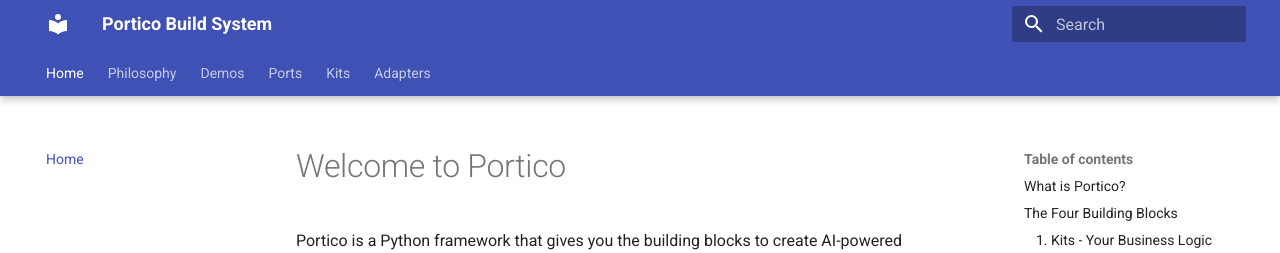
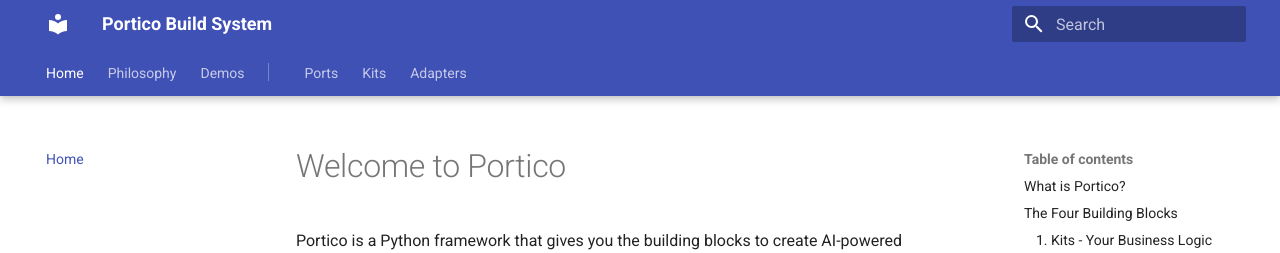
Before and after one commit to PorticoFoundry/portico-docs, an MkDocs documentation site: the page built from docs/index.md, in a window 1280 px wide. Shown: the top 253 px of the page. Built offline with MkDocs 1.6.1 and Material for MkDocs 9.7.7, drawn with Linux system fonts in a browser that asks for light colours.

Commit message:
Add visual separator between general and infrastructure nav tabs
Adds a subtle vertical separator in the top navigation between general-purpose pages (Home, Philosophy, Demos) and infrastructure documentation pages (Ports, Kits, Adapters) to improve visual grouping and scanability.

The separator uses currentColor to automatically match the theme and includes proper vertical centering.

🤖 Generated with [Claude Code](https://claude.com/claude-code)

Co-Authored-By: Claude <noreply@anthropic.com>

```diff
--- a/docs/stylesheets/extra.css
+++ b/docs/stylesheets/extra.css
@@ -41,23 +41,23 @@
     max-width: 100%;
 }
 
-/* Navigation separators */
-/* Add separator after "Getting Started" (before Core) */
-.md-nav__item:has(.md-nav__link[title="Getting Started"]) {
-    border-bottom: 1px solid rgba(0, 0, 0, 0.12);
-    padding-bottom: 0.6rem;
-    margin-bottom: 0.6rem;
+/* Top navigation tab separators */
+/* Add vertical separator after "Demos" tab (before Ports) */
+/* Using nth-child to target the 3rd tab (Demos) */
+.md-tabs__list .md-tabs__item:nth-child(3) {
+    position: relative;
+    padding-right: 1.2rem;
+    margin-right: 1.2rem;
 }
 
-/* Add separator after "Kits" (before Architecture) */
-.md-nav__item:has(.md-nav__link[title="Kits"]) {
-    border-bottom: 1px solid rgba(0, 0, 0, 0.12);
-    padding-bottom: 0.6rem;
-    margin-bottom: 0.6rem;
+.md-tabs__list .md-tabs__item:nth-child(3)::after {
+    content: "";
+    position: absolute;
+    right: 0;
+    top: 50%;
+    transform: translateY(-50%);
+    height: 1.8em;
+    width: 1px;
+    background-color: currentColor;
+    opacity: 0.3;
 }
-
-/* Dark mode separators */
-[data-md-color-scheme="slate"] .md-nav__item:has(.md-nav__link[title="Getting Started"]),
-[data-md-color-scheme="slate"] .md-nav__item:has(.md-nav__link[title="Kits"]) {
-    border-bottom-color: rgba(255, 255, 255, 0.12);
-}
```
